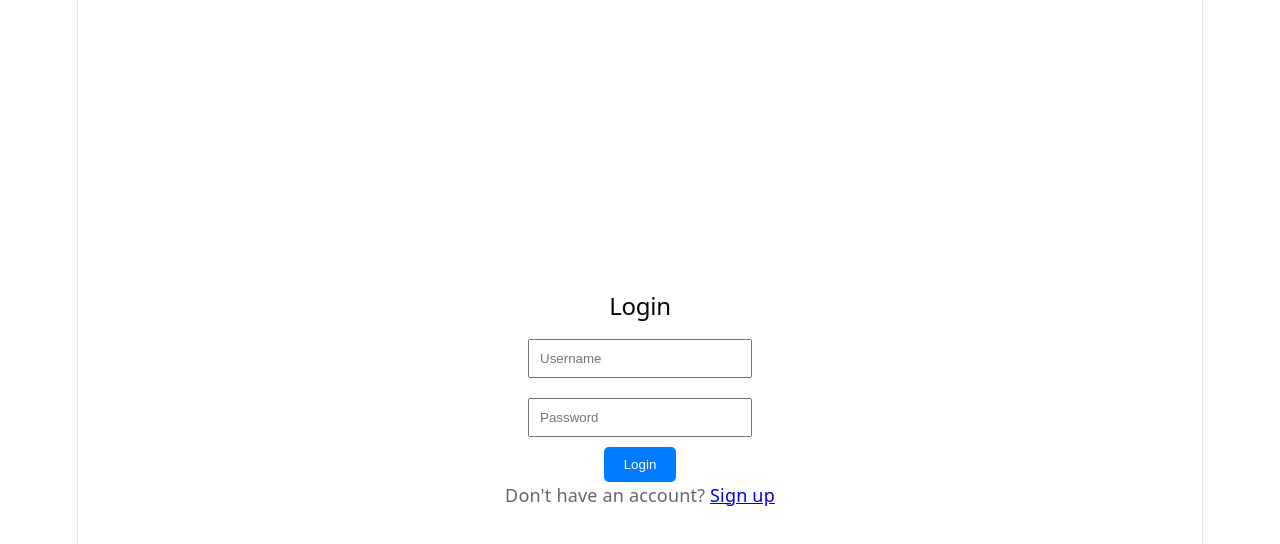
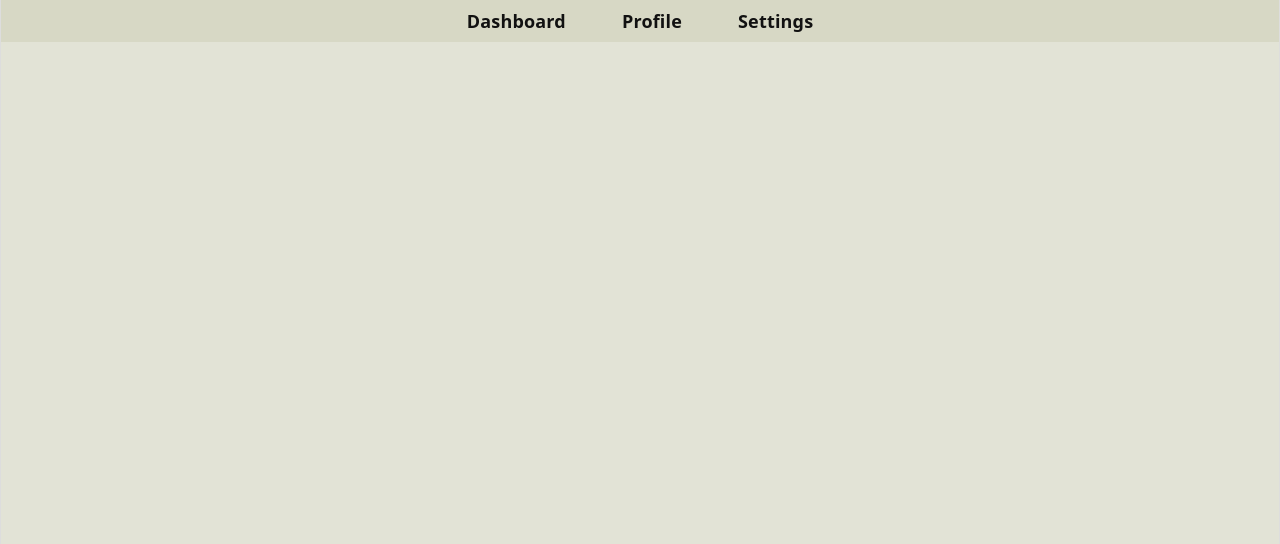
Before and after one commit to Chavdaharesh/exe__3, a React (Vite) app: page / in a window 1280 px wide. Shown: the top 544 px of the page. Built offline with nearby package versions, Linux system fonts and the light colour scheme.

Commit message:
Add Dashbord Design

```diff
--- a/src/App.css
+++ b/src/App.css
@@ -1,3 +1,13 @@
+:root{
+  --bg: #cfd1ba96;
+  --text: #333333;
+  --text-h: #111111;
+  --border: #dddddd;
+  --code-bg: #f5f5f5;
+  --heading: 'Arial', sans-serif;
+  --mono: 'Courier New', monospace;
+}
+
 .login-container {
   display: flex;
   flex-direction: column;
@@ -6,7 +16,51 @@
   height: 100vh;
 }
 
-card {
+
+.dashboard-container {
+  display: flex;
+  flex-direction: row;
+  align-items: center;
+  justify-content: center;
+  height: fit-content;
+  background-color: var(--bg);
+}
+
+.dashboard-nav ul {
+  display: flex;
+  flex-direction: row;
+  gap: 24px;
+  padding: 0;
+  margin: 0;
+}
+
+.dashboard-nav li {
+  display: flex;
+}
+
+.dashboard-nav a {
+  text-decoration: none;
+  color: var(--text-h);
+  font-weight: bold;
+  padding: 8px 16px;
+  border-radius: 4px;
+  transition: background 0.2s;
+}
+
+.dashboard-nav a:hover {
+  background: #e6f0ff;
+}
+
+ul {
+  list-style-type: none;
+  padding: 0;
+  width: fit-content;
+}
+
+
+
+
+.card {
   background-color: #f9f9f9;
   padding: 20px;
   border-radius: 10px;
--- a/src/App.jsx
+++ b/src/App.jsx
@@ -1,13 +1,14 @@
 import { useState } from 'react'
 import './App.css'
 import Login from './login'
+import Dashboard from './Component/Dashboard'
 
 function App() {
   const [count, setCount] = useState(0)
 
   return (
     <>
-     <Login />
+      <Dashboard />
     </>
   )
 }
--- /dev/null
+++ b/src/Component/Dashboard.jsx
@@ -0,0 +1,19 @@
+import {React} from "react";
+import '../App.css';
+
+function Dashboard() {
+    return (
+        <div className="dashboard-container">
+            <nav className="dashboard-nav">
+                <ul>
+                    <li><a href="#dashboard">Dashboard</a></li>
+                    <li><a href="#profile">Profile</a></li>
+                    <li><a href="#settings">Settings</a></li>
+                </ul>
+            </nav>
+
+        </div>
+    );
+}
+
+export default Dashboard;
--- a/src/index.css
+++ b/src/index.css
@@ -55,7 +55,6 @@ body {
 }
 
 #root {
-  width: 1126px;
   max-width: 100%;
   margin: 0 auto;
   text-align: center;
```
